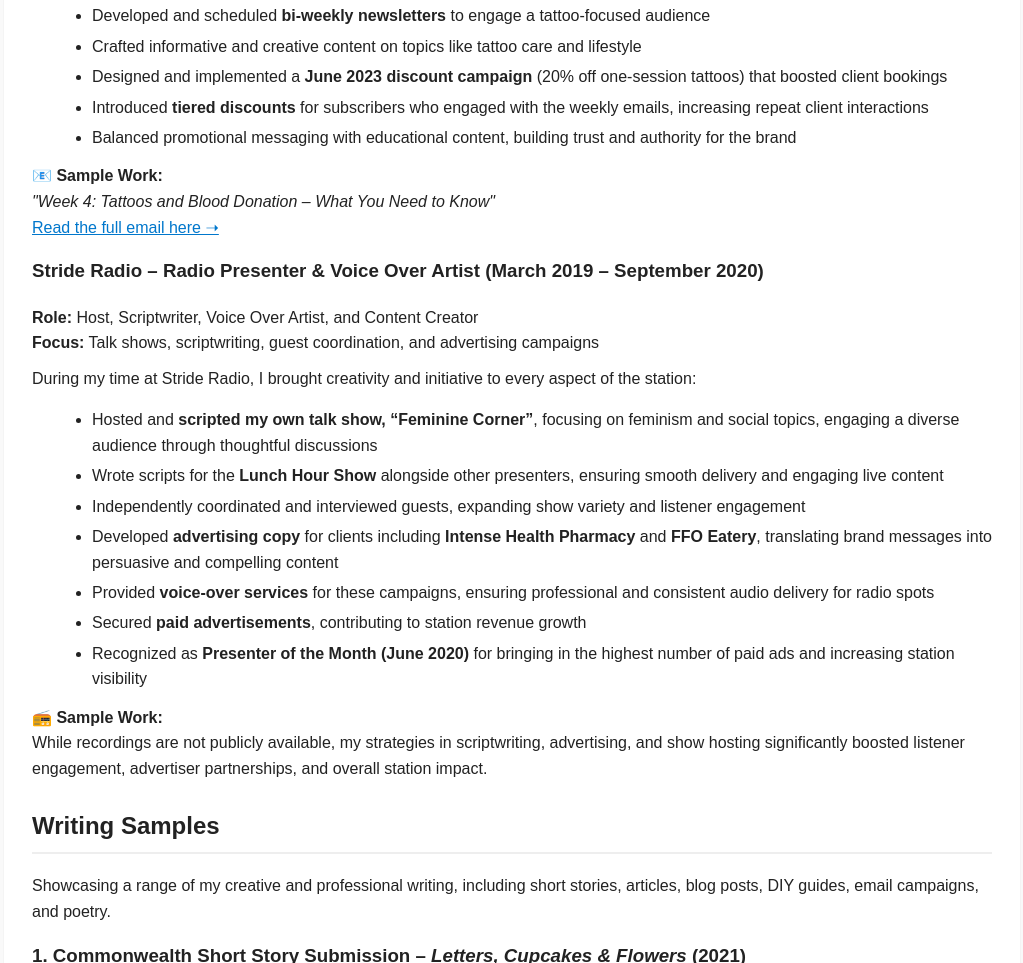
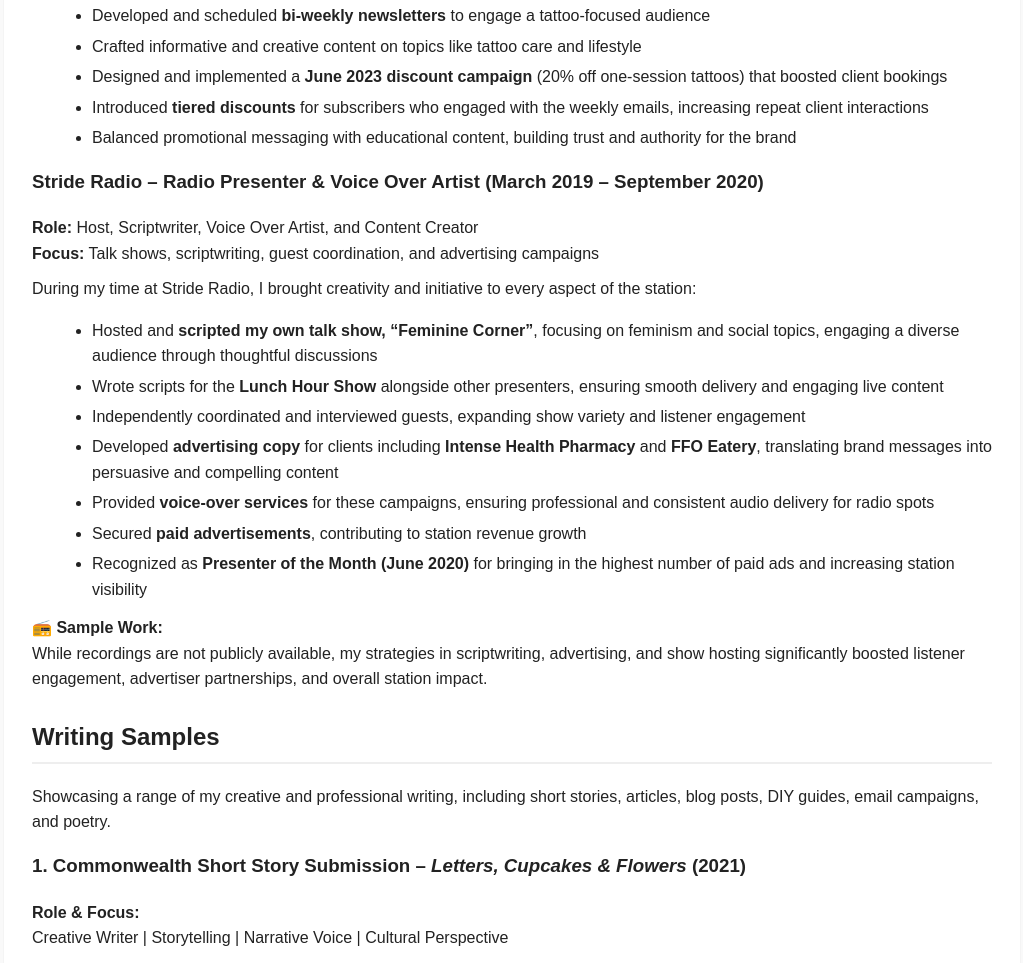
Before and after one commit to roseegbuejeh-art/roseegbuejeh-art.github.io, a plain HTML site: page index.html in a window 1280 px wide. Shown: the part 1051-2014 px from the top of the page, without its empty margins (128-1151 px from the left). Drawn offline with Linux system fonts and the light colour scheme.

Commit message:
Update index.html
DELETE EMAIL SAMPLE

```diff
--- a/index.html
+++ b/index.html
@@ -135,8 +135,6 @@
         <li>Introduced <strong>tiered discounts</strong> for subscribers who engaged with the weekly emails, increasing repeat client interactions</li>
         <li>Balanced promotional messaging with educational content, building trust and authority for the brand</li>
       </ul>
-      <p>📧 <strong>Sample Work:</strong><br><em>"Week 4: Tattoos and Blood Donation – What You Need to Know"</em><br>
-      <a class="external" href="files/TattooCampaign_Email_June2023.md">Read the full email here ➝</a></p>
 
       <h3>Stride Radio – Radio Presenter & Voice Over Artist (March 2019 – September 2020)</h3>
       <p><strong>Role:</strong> Host, Scriptwriter, Voice Over Artist, and Content Creator<br>
```
